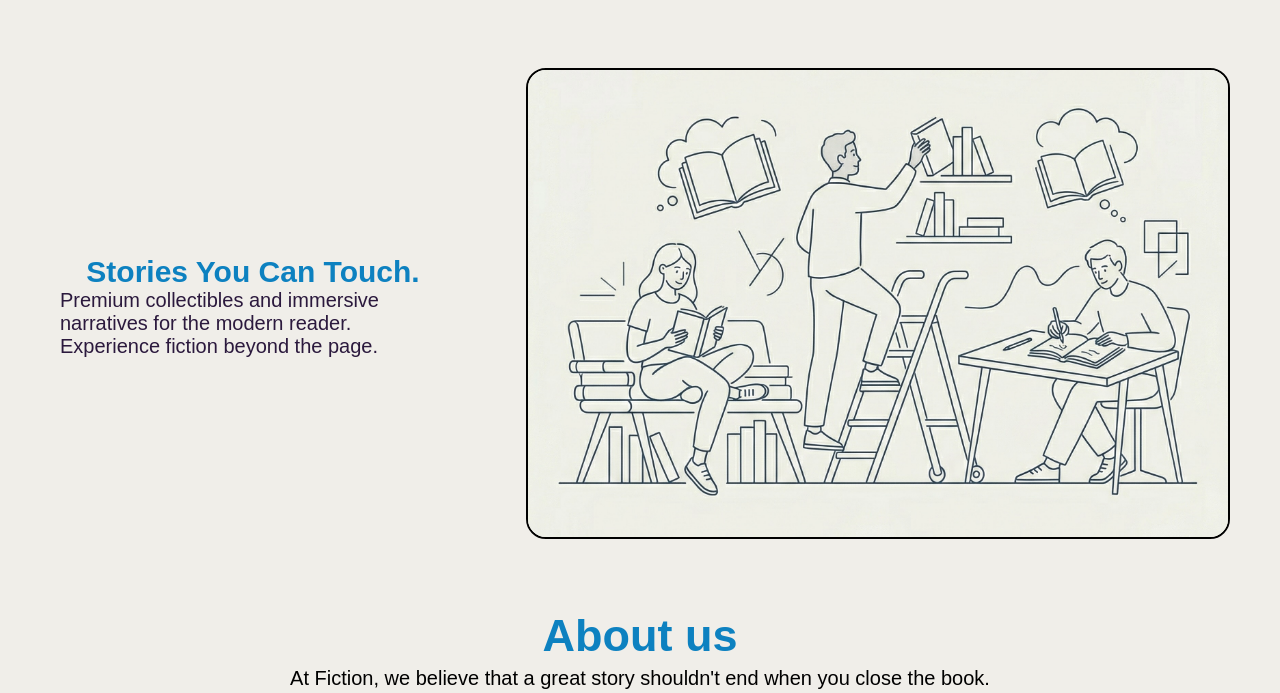
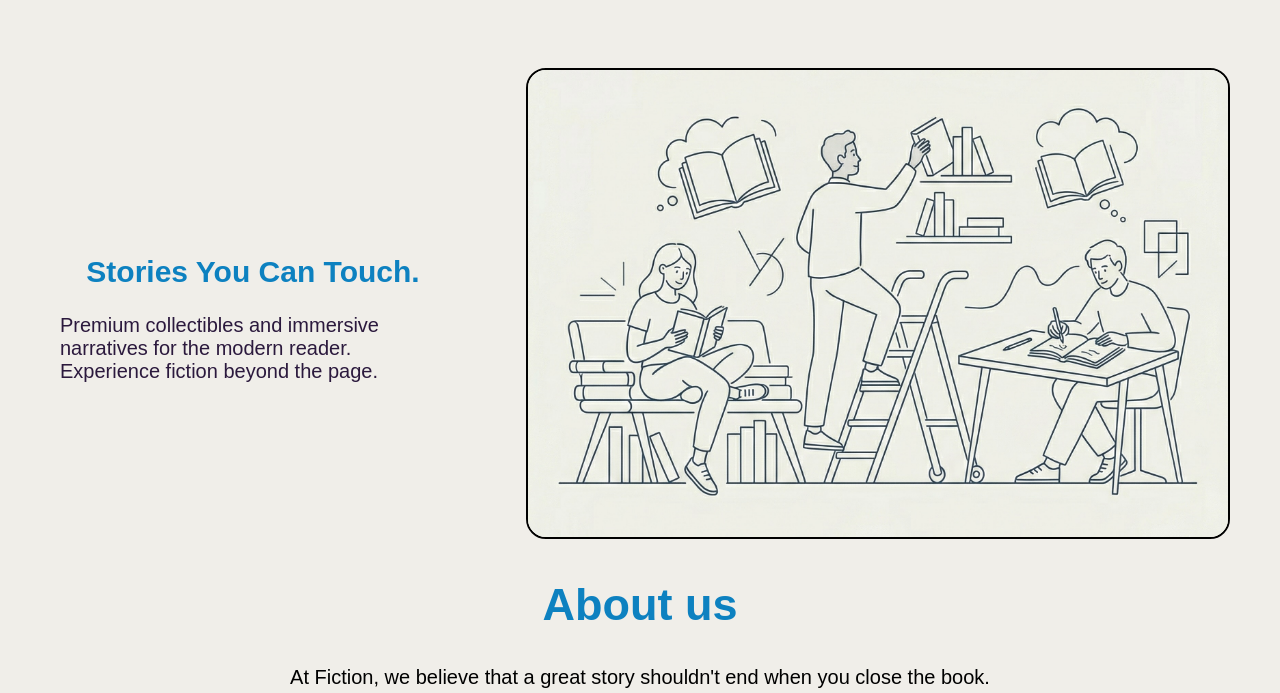
Before and after one commit to Deepak-mozilor/assignment1, a plain HTML site: page index.html in a window 1280 px wide. Shown: the part 107-800 px from the top of the page. Drawn offline with Linux system fonts and the light colour scheme.

Commit message:
removed br tags and added padding

```diff
--- a/style.css
+++ b/style.css
@@ -97,6 +97,7 @@
     color: #0d81c0;
     font-size: 45px;
     font-family: sans-serif;
+    padding: 25px;
 }
 
 #About{
@@ -109,6 +110,8 @@
     color: #0d81c0;
     font-family: sans-serif;
     font-size: 45px;
+    padding: 15px;
+    padding-bottom: 30px;
 }
 
 #a-content p{
```
Also changed, not shown: index.html (+17 -12 lines).
